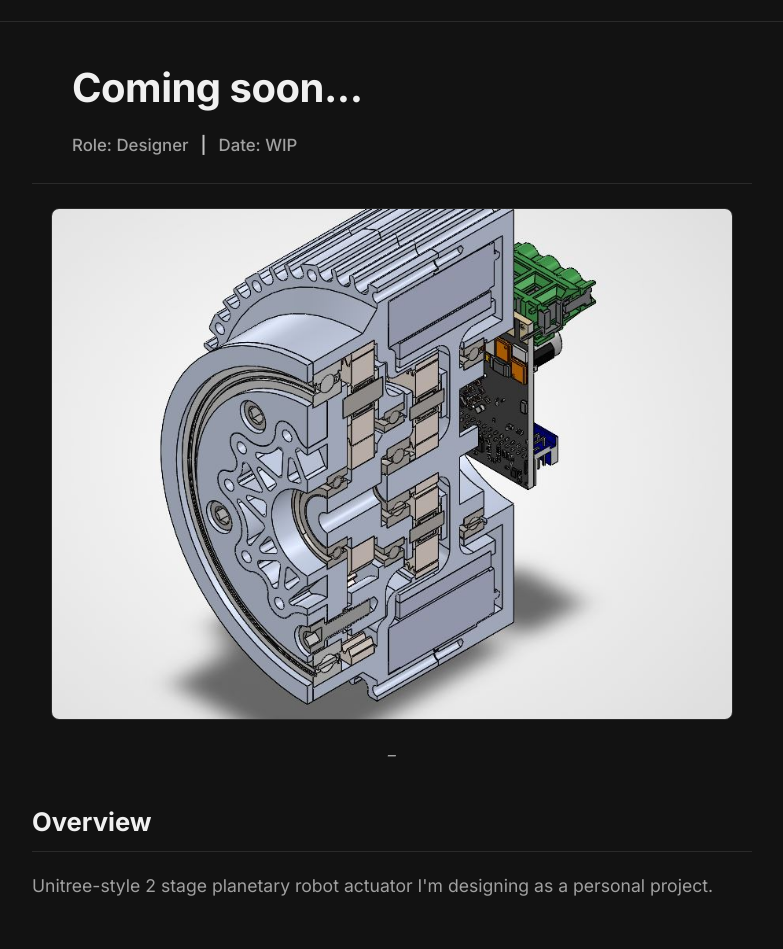
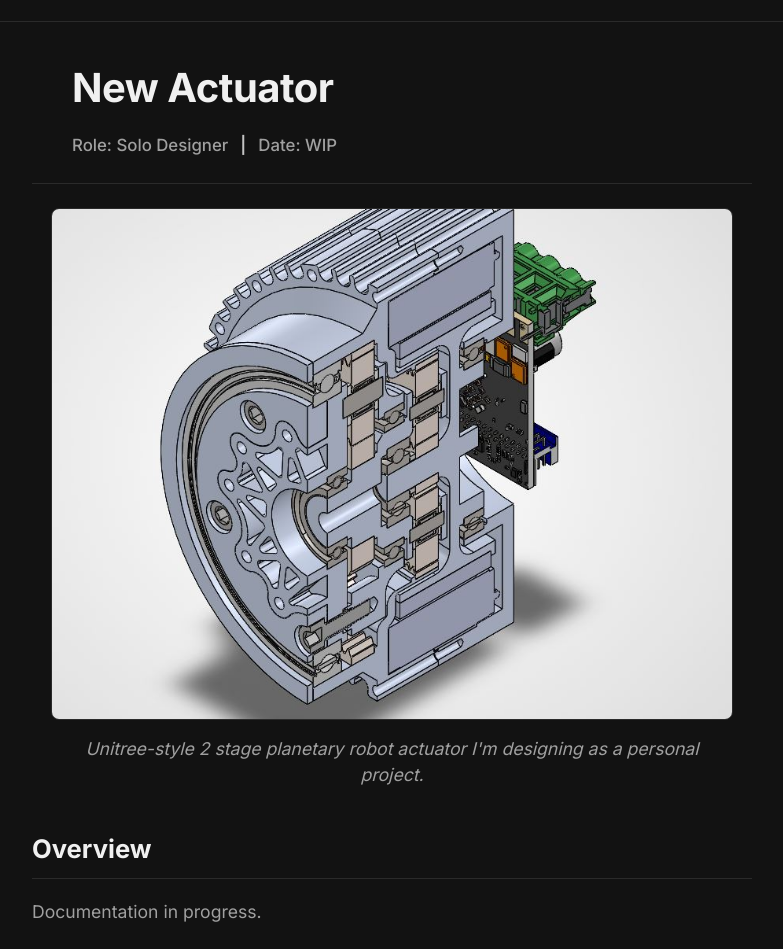
Before and after one commit to evanbeeser/evanbeeser.github.io, a plain HTML site: page projects/project-12.html in a window 1280 px wide. Shown: the part 63-1012 px from the top of the page, without its empty margins (248-1031 px from the left). Drawn offline with Linux system fonts and the light colour scheme.

Commit message:
Change project title and update description
Updated project title and description for clarity.

```diff
--- a/projects/project-12.html
+++ b/projects/project-12.html
@@ -41,9 +41,9 @@
         <main>
             <article class="project-subpage">
                 <header class="project-header">
-                    <h1>Coming soon...</h1>
+                    <h1>New Actuator</h1>
                     <div class="project-meta-line">
-                        <span class="meta-item">Role: Designer</span>
+                        <span class="meta-item">Role: Solo Designer</span>
                         <span class="divider">|</span>
                         <span class="meta-item">Date: WIP</span>
                     </div>
@@ -53,11 +53,11 @@
                     <img src="../images/project-12-thumb.jpg" alt="Coming Soon">
                 </div>
 
-                <p class="project-caption-tagline">_</p>
+                <p class="project-caption-tagline">Unitree-style 2 stage planetary robot actuator I'm designing as a personal project.</p>
 
                 <div class="project-body-full">
                     <h2>Overview</h2>
-                    <p>Unitree-style 2 stage planetary robot actuator I'm designing as a personal project.</p>
+                    <p>Documentation in progress.</p>
                 </div>
 
                 <div class="back-link-container">
```
